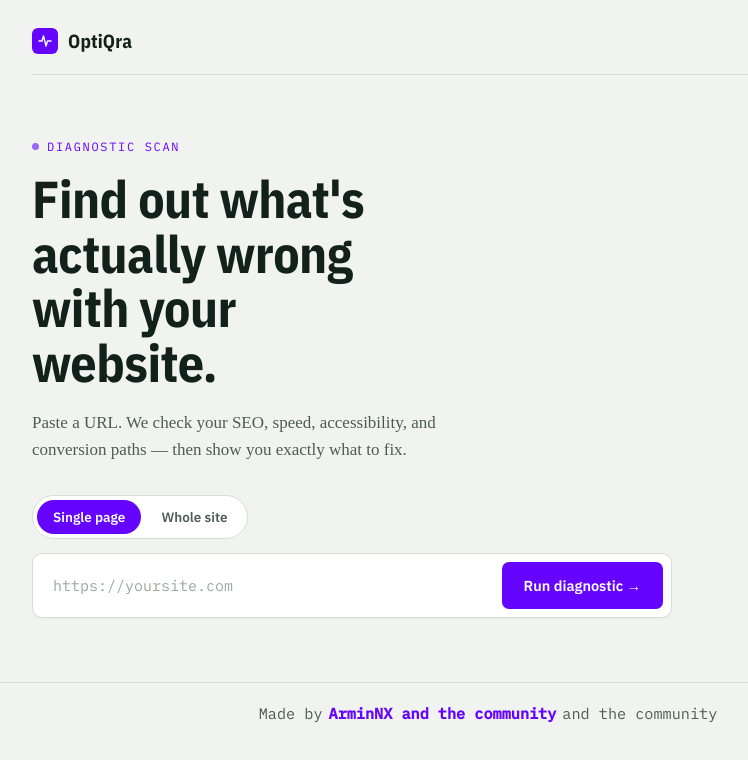
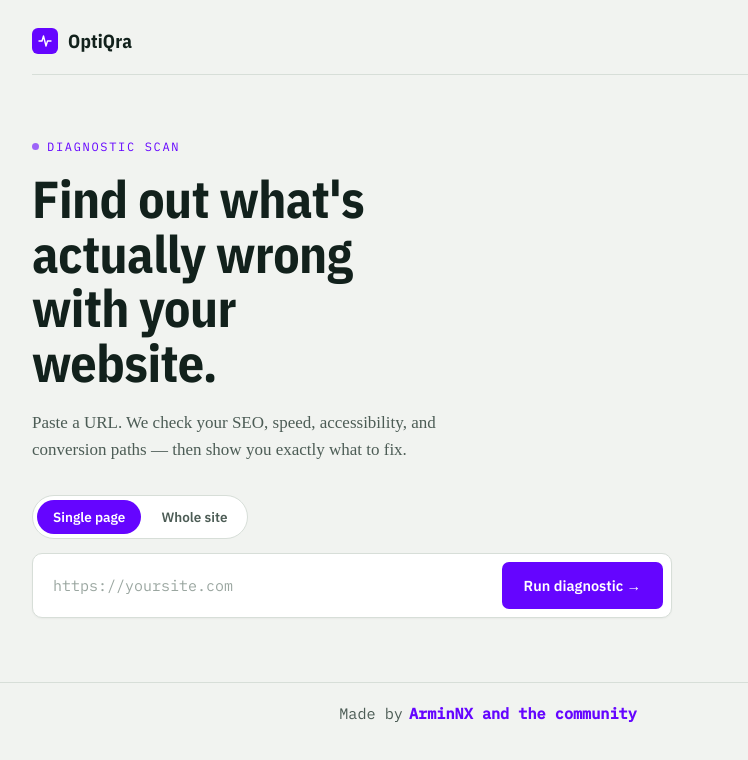
Before and after one commit to armin5872/OptiQra, a Next.js app: page / in a window 1280 px wide. Shown: the top 760 px of the page, without its empty margins (152-900 px from the left). Built offline with nearby package versions, Linux system fonts and the light colour scheme.

Commit message:
Remove redundant span from footer
Removed redundant span element from footer.

```diff
--- a/src/app/layout.tsx
+++ b/src/app/layout.tsx
@@ -107,7 +107,6 @@ export default function RootLayout({
 					>
 						ArminNX and the community
 					</a>
-					<span>and the community</span>
 				</footer>
 			</body>
 		</html>
```
